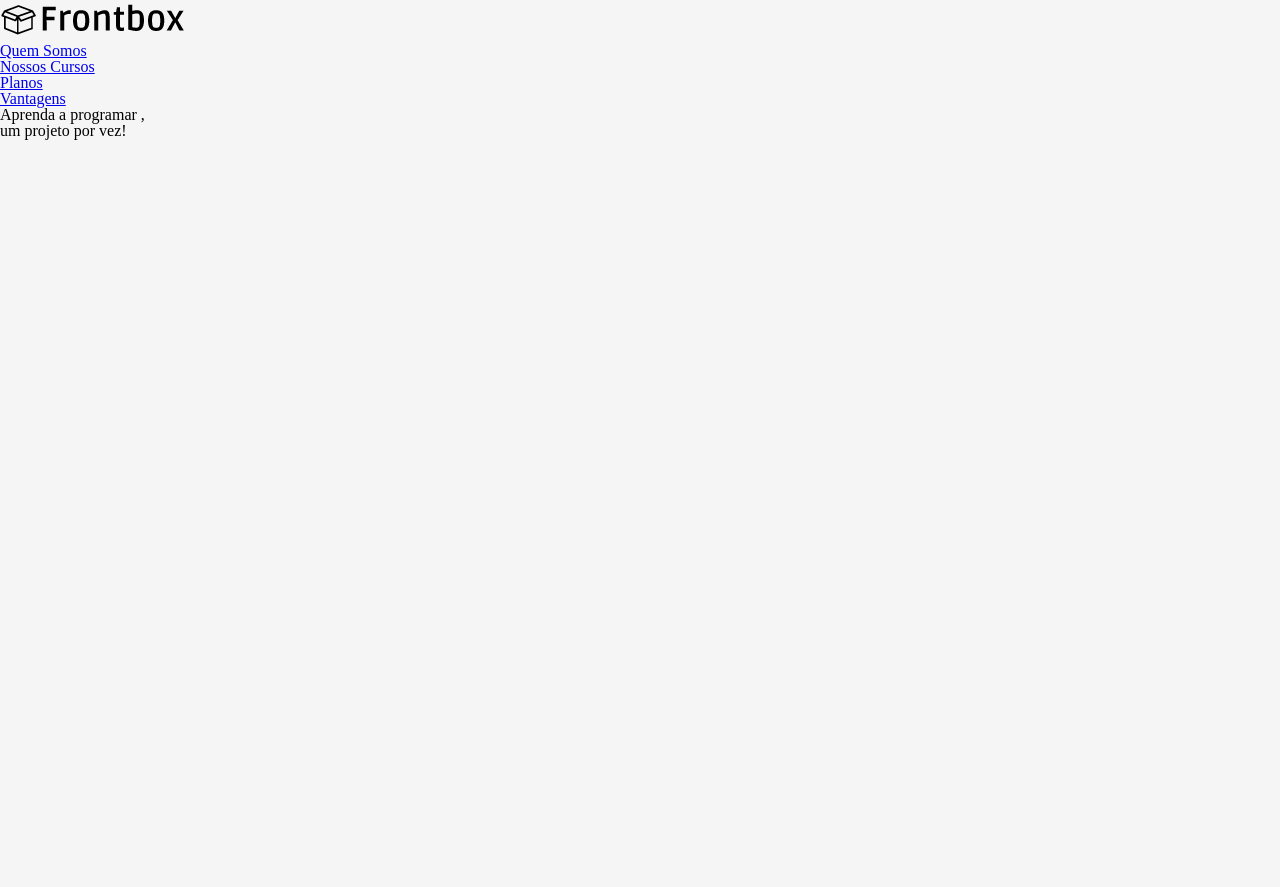
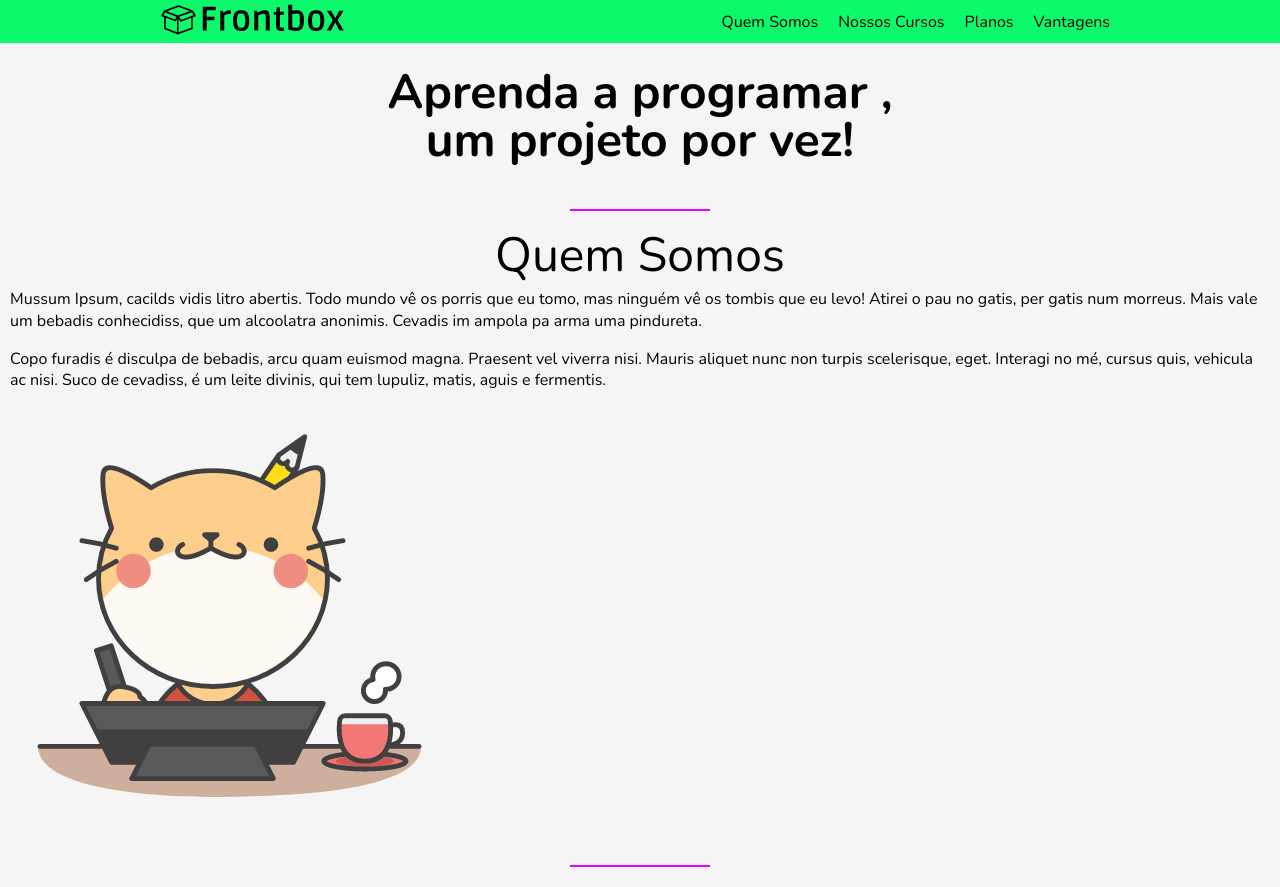
Before and after one commit to laisfernandasales/FrontBox, a plain HTML site: page index.html in a window 1280 px wide. Before the commit the page ends 800 px from the top, so only its background shows below. Drawn offline with nearby package versions, Linux system fonts and the light colour scheme.

Commit message:
continuacao

```diff
--- a/css/styles.css
+++ b/css/styles.css
@@ -36,15 +36,75 @@
 /**********************************/
 body {
 	background-color: var(--clr-white);
+	font-family: var(--ff-primary);
 }
 
+a,
+a:hover ,
+a:active ,
+a:visited {
+	text-decoration: none;
+	color: black;
+}
+
+hr {
+	border: none;
+	background-color: var(--clr-pink-dark);
+	height: 2px;
+	width: 140px;
+	margin: 20px auto;
+
+}
+p {
+	line-height: 21.82px ;/* 1.3em*/
+	padding: 0 10px	;
+}
+
+.section-titulo {
+	text-align: center;
+	font-size: 3rem;
+	margin-bottom: 10px;
+}
 /**********************************/
 /* 2. Menu
 /**********************************/
 
+.menu-bg {
+	background-color: var(--clr-green-light);
+}
+
+.menu {
+	display: flex;
+	align-items: center;
+	justify-content: space-between;
+	max-width: 960px;
+	margin: 0 auto;
+	flex-wrap: wrap	;
+}
+
+.menu__logo {
+margin: 10px;
+}
+
+.nav__list {
+	display: flex; /*coloca os itens em linha*/
+	flex-wrap: wrap;
+}
+
+
+.nav__link{
+	padding: 20px 10px
+}
 /**********************************/
 /* 3. Header
 /**********************************/
+.intro {
+	font-weight: bold;
+	font-size: 3rem;
+	text-align: center;
+	margin: 0 auto;
+	padding: 25px;
+}
 
 /**********************************/
 /* 4. Quem somos
--- a/index.html
+++ b/index.html
@@ -18,6 +18,8 @@
 			<div class="menu_logo">
 				<a href="index.html"> <img src="img/logo.png" alt="logo"></a>
 				</a>
+			</div>
+
 				<nav class="nav">
 					<ul class="nav__list">
 						<li> <a href="#somos" class="nav__link">Quem Somos</a></li>
@@ -26,10 +28,39 @@
 						<li><a href="#vantagens" class="nav__link">Vantagens</a></li>
 					</ul>
 				</nav>
-			</div>
+
 		</div>
 	</div>
 	<h1 class="intro">Aprenda a programar ,<br/> um projeto por vez!</h1>
 </header>
+<hr>
+
+<section class="somos" id="somos">
+		<h2 class="section-titulo">Quem Somos</h2>
+		<div class="somos-c">
+			<div class="somos-c__texto">
+				<p>
+					Mussum Ipsum, cacilds vidis litro abertis. Todo mundo vê os porris que eu tomo, mas ninguém vê os tombis que eu
+					levo!
+					Atirei o pau no gatis, per gatis num morreus. Mais vale um bebadis conhecidiss, que um alcoolatra anonimis. Cevadis
+					im
+					ampola pa arma uma pindureta.
+				</p>
+				<br>
+				<p>
+					Copo furadis é disculpa de bebadis, arcu quam euismod magna. Praesent vel viverra nisi. Mauris aliquet nunc non
+					turpis
+					scelerisque, eget. Interagi no mé, cursus quis, vehicula ac nisi. Suco de cevadiss, é um leite divinis, qui tem
+					lupuliz,
+					matis, aguis e fermentis.
+				</p>
+			</div>
+			<div>
+				<img src="img/somos.png" alt="Quem Somos" class="somos-c__img">
+			</div>
+
+		</div>
+</section>
+<hr>
 </body>
 </html>
```
